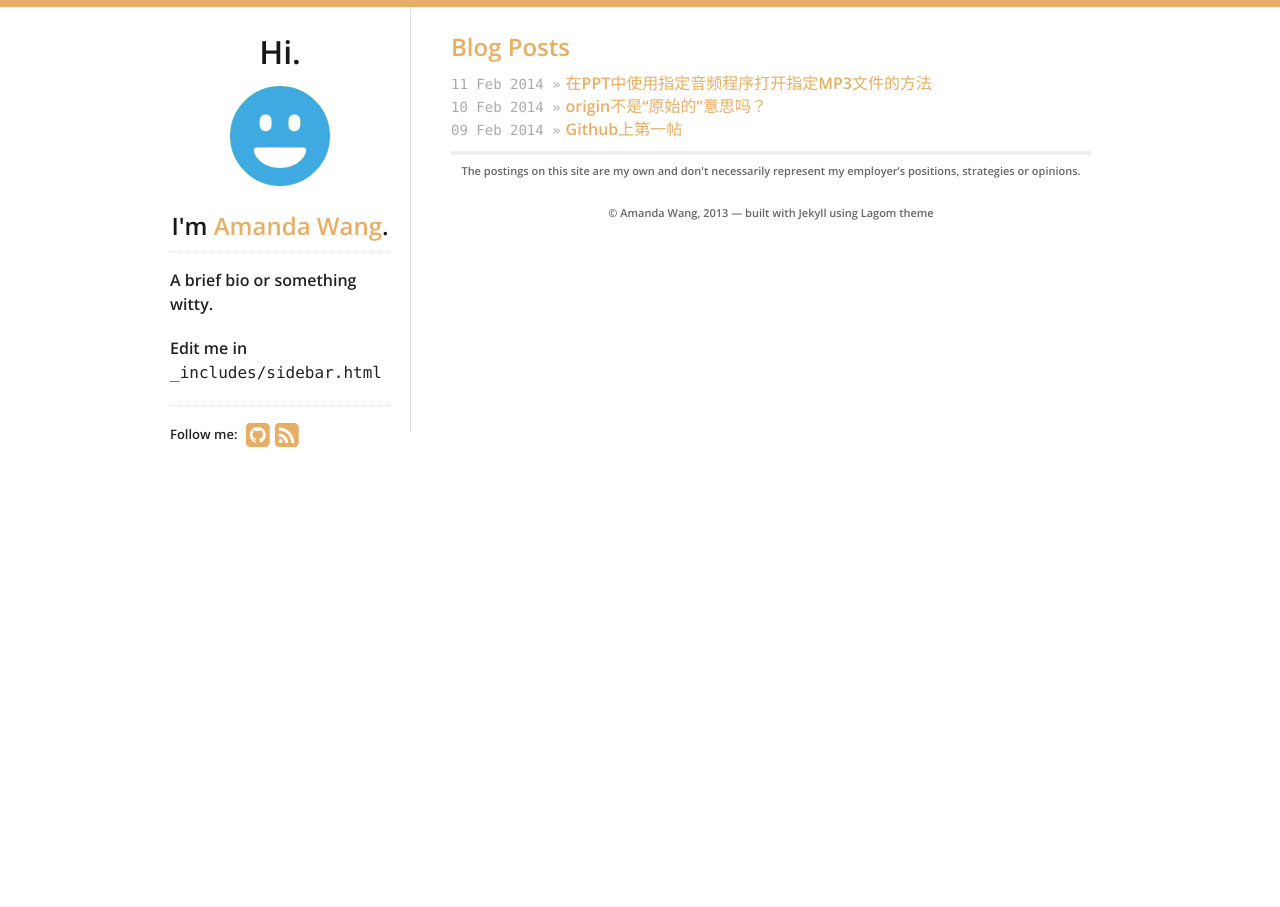
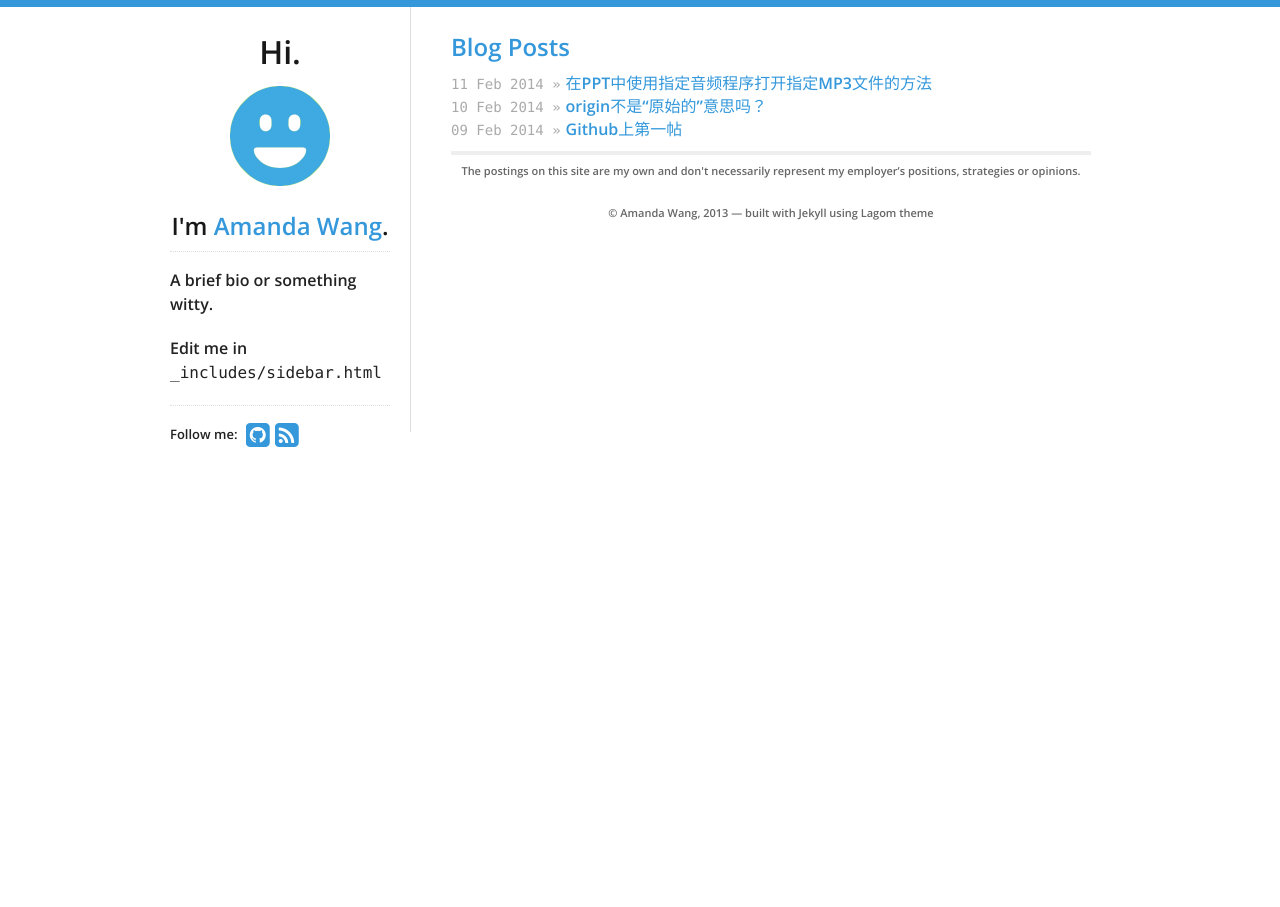
Before and after one commit to fantaghiro/fantaghiro.github.io, a Jekyll site: the page built from index.html, in a window 1280 px wide. Built offline with Jekyll 4.4.1, drawn with Linux system fonts in a browser that asks for light colours; nearby versions of some CDN libraries.

Commit message:
change theme color: orange back to blue

```diff
--- a/_config.yml
+++ b/_config.yml
@@ -7,7 +7,7 @@ exclude: [LICENSE, CNAME, README.md, .gitignore]
 # Theme customization - please change from the defaults!
 theme:
   # Color for top bar, links, etc
-  highlight_color: '#e7ae65'
+  highlight_color: '#3498db'
 
   # Profile links on the left sidebar, leave blank to ignore
   social:
```
